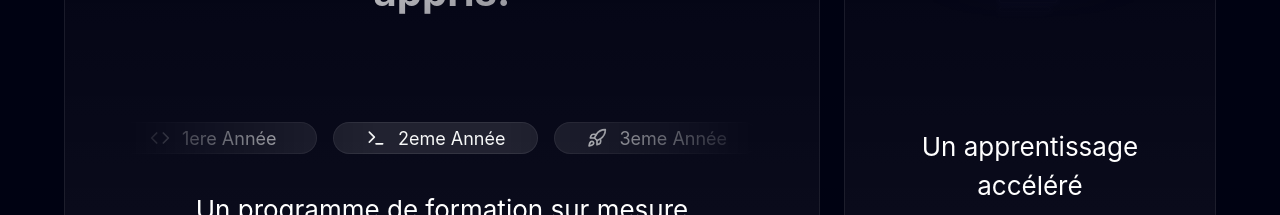
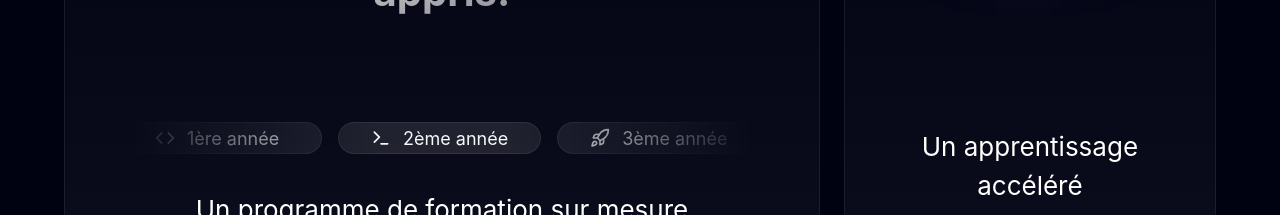
Before and after one commit to raphbellahs/nitzotz-landing, a Next.js app: page / in a window 1280 px wide. Shown: the part 1760-1975 px from the top of the page. Built offline with nearby package versions, Linux system fonts and the light colour scheme.

Commit message:
change annee typo

```diff
--- a/components/keyboard-shortcuts.tsx
+++ b/components/keyboard-shortcuts.tsx
@@ -7,17 +7,17 @@ import { Code, Terminal, Rocket } from "lucide-react";
 const shortcuts = [
   {
     text: "Initiation aux bases de la programmation avec Python et acquisition des fondamentaux techniques.",
-    keys: "1ere Année",
+    keys: "1ère année",
     icon: Code
   },
   {
     text: "Approfondissement avec des langages comme C ou C++ et des notions de développement \"low-level\".",
-    keys: "2eme Année",
+    keys: "2ème année",
     icon: Terminal
   },
   {
     text: "Les étudiants réalisent des projets concrets qui mettent en application tout ce qu'ils ont appris.",
-    keys: "3eme Année",
+    keys: "3ème année",
     icon: Rocket
   },
 ];
```
